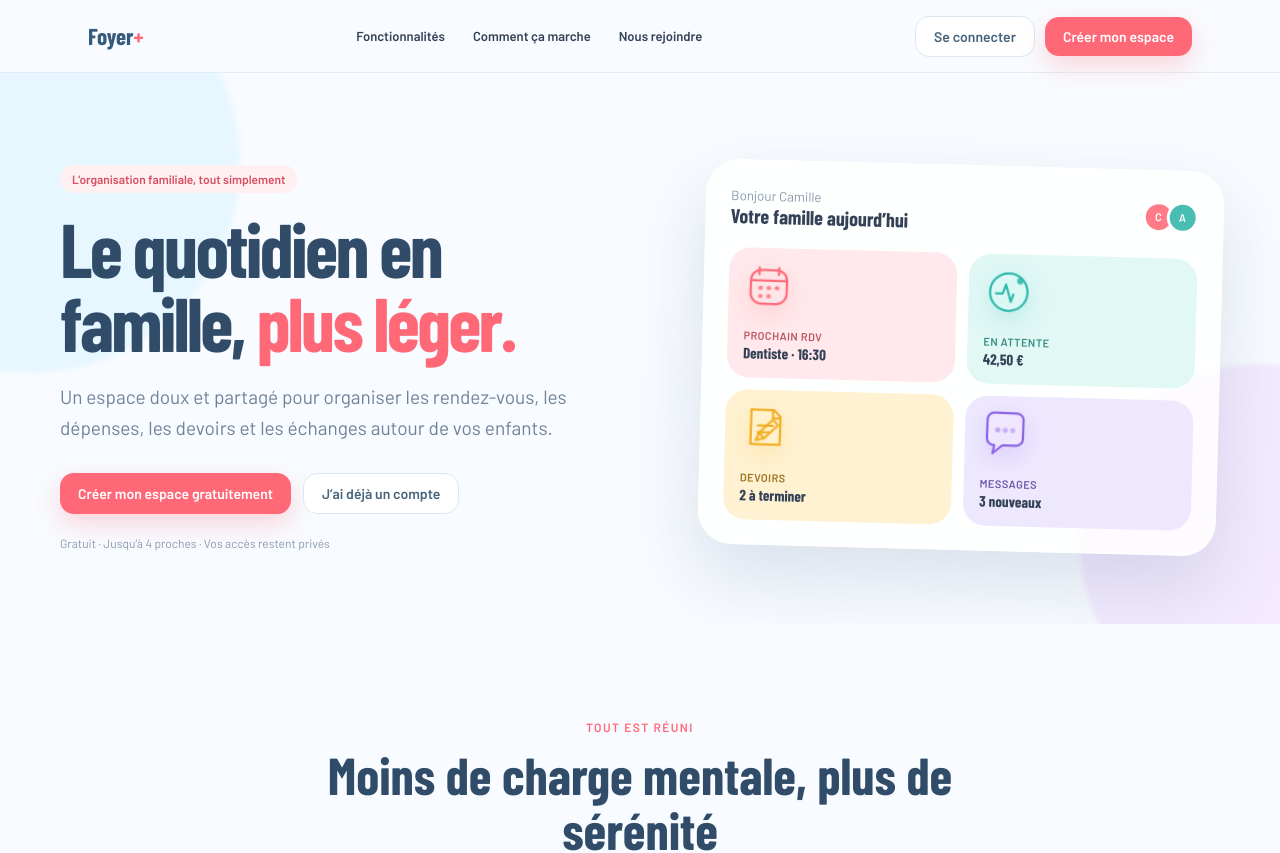
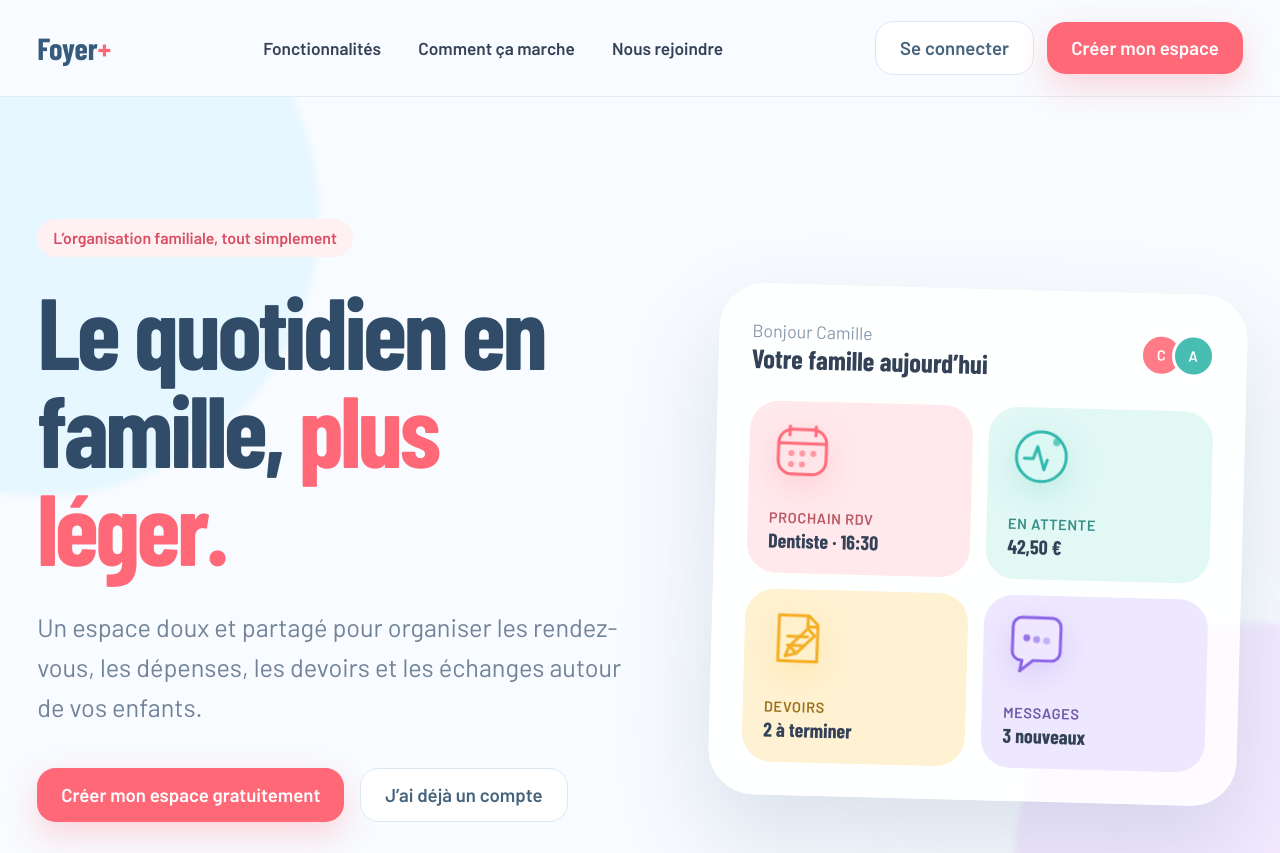
Before and after one commit to MyProfilCookie/Foyer-, a Next.js app in the folder frontend/: page / in a window 1280 px wide. Shown: the top 853 px of the page. Built offline with nearby package versions, Linux system fonts and the light colour scheme; no server answers.

Commit message:
Increase desktop interface scale

```diff
--- a/frontend/src/app/globals.css
+++ b/frontend/src/app/globals.css
@@ -27,6 +27,13 @@ body {
   background: var(--color-bg-gradient);
   color: var(--color-text);
   font-family: var(--font-body);
+}
+
+/* Reproduit le confort de lecture d'un zoom navigateur à 133 % sur ordinateur. */
+@media (min-width: 861px) {
+  body {
+    zoom: 1.33;
+  }
 }
 
 * { box-sizing: border-box; }
```
